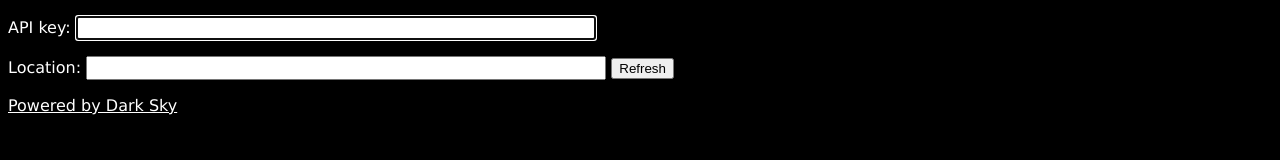
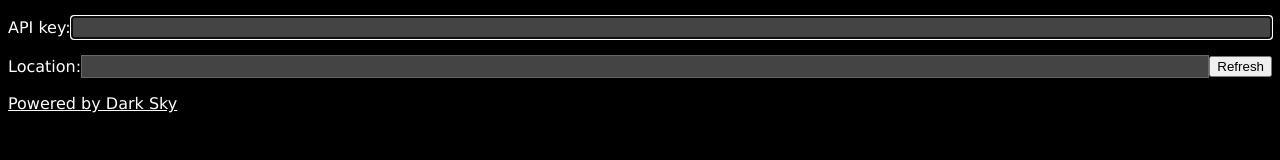
Before and after one commit to bjb568/fcast, a plain HTML site: page index.html in a window 1280 px wide. Drawn offline with Linux system fonts and the light colour scheme.

Commit message:
Improve input styles

```diff
--- a/index.html
+++ b/index.html
@@ -7,7 +7,7 @@
 	</head>
 	<body>
 		<p><label for="api-key">API key: <input id="api-key" type="text" /></label></p>
-		<p><label for="location">Location: <input id="location" type="text" /></label> <button id="refresh-location">Refresh</button></p>
+		<p><label for="location">Location: <input id="location" type="text" /> <button id="refresh-location">Refresh</button></label></p>
 		<p><a href="https://darksky.net/poweredby/">Powered by Dark Sky</a></p>
 		<script src="forecast.js"></script>
 	</body>
--- a/main.css
+++ b/main.css
@@ -3,9 +3,17 @@ body {
 	font: 100% "Lucida Grande", sans-serif;
 	color: #fff;
 }
+label {
+	display: flex;
+	align-items: center;
+}
 input {
-	width: 32em; max-width: calc(100% - 7em);
+	flex-grow: 1;
 	font-size: 1em;
+	background: #444;
+	color: #fff;
+	padding: 0.1em;
+	border: 1px solid #666;
 }
 svg {
 	width: 100%;
```
